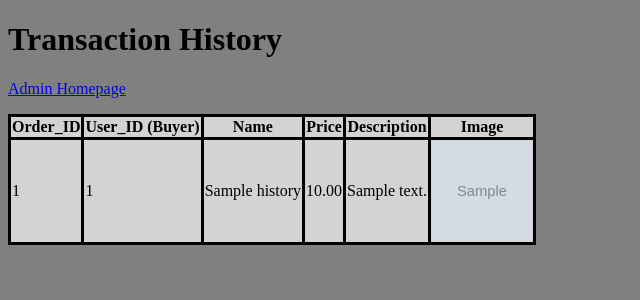
After one commit to AtonPomans/e-commerce, a PHP site: page /admin/pages/transaction_history.php in a window 1280 px wide. The commit adds this page. Shown: the top 300 px of the page, without its empty margins (0-640 px from the left). Run offline with PHP 8.4, Linux system fonts and the light colour scheme; the visitor is signed in with stand-in values (Sample User, id 1); tables that the repository leaves empty hold one stand-in row (values such as "Sample post"); grey boxes marked "Sample" are stand-in pictures.

Commit message:
5-1-2025 Update 1
Admins may now look at current transactions and transaction history.

```diff
--- /dev/null
+++ b/public/admin/pages/transaction_history.php
@@ -0,0 +1,111 @@
+<?php
+session_start();
+$loggedIn = isset($_SESSION['admin_id']);
+include $_SERVER['DOCUMENT_ROOT'] . "/../config/db.php";
+?>
+
+<!DOCTYPE html>
+
+<html lang="en">
+
+<head>
+    <title>Transaction History</title>
+
+    <style>/* Keeps the images to 100x100 px  */
+        img{
+            float: left;
+            width: 100px;
+            height: 100px;
+            object-fit: cover;
+        }
+
+        table, th, td{
+            border: 3px solid black;
+            border-collapse: collapse;
+            background-color: lightgray;
+        }
+
+        html {
+            background-color: gray;
+        }
+
+    </style>
+
+</head>
+
+<body>
+    <?php if ($loggedIn): ?>
+        <h1>Transaction History</h1>
+
+        <p>
+            <a href="../index.php">Admin Homepage</a>
+        </p>
+
+        <table class="table table-bordered mt-5">
+            <thead class="bg-secondary">
+                <tr>
+                    <th>Order_ID</th>
+
+                    <th>User_ID (Buyer)</th>
+
+                    <th>Name</th>
+
+                    <th>Price</th>
+
+                    <th>Description</th>
+
+                    <th>Image</th>
+
+
+                </tr>
+            </thead>
+            <tbody class="bg-primary">
+                <?php
+                $display_products_query = "SELECT * FROM order_history";
+                $prod_query_result = mysqli_query($conn, $display_products_query);
+
+                while ($row = mysqli_fetch_assoc($prod_query_result)) {
+                    $order_history_id = $row['order_history_id'];
+                    $user_id = $row['user_id'];
+                    $prod_name = $row['name'];
+                    $prod_price = $row['price'];
+                    $prod_desc = $row['description'];
+                    $image_path = $row['image_path'];
+
+                    ?>
+                        <tr>
+                            <td><?php echo $order_history_id ?></td>
+
+                            <td><?php echo $user_id ?></td>
+
+                            <td><?php echo $prod_name ?></td>
+
+                            <td><?php echo $prod_price ?></td>
+
+                            <td><?php echo $prod_desc ?></td>
+
+                            <td>
+                                <img src='../../assets/images/uploads/<?php echo $image_path ?>' alt="Missing"/>
+                            </td>
+
+
+
+                        </tr>
+                <?php
+
+
+                }
+                ?>
+
+            </tbody>
+
+        </table>
+    <?php
+    else:
+        header("Location: ../index.php");
+        ?>
+
+    <?php endif; ?>
+</body>
+
+</html>
```
Also changed, not shown: public/admin/includes/sidebar.php (+20 -0 lines), public/admin/pages/transactions.php (added, +88 -0 lines).
